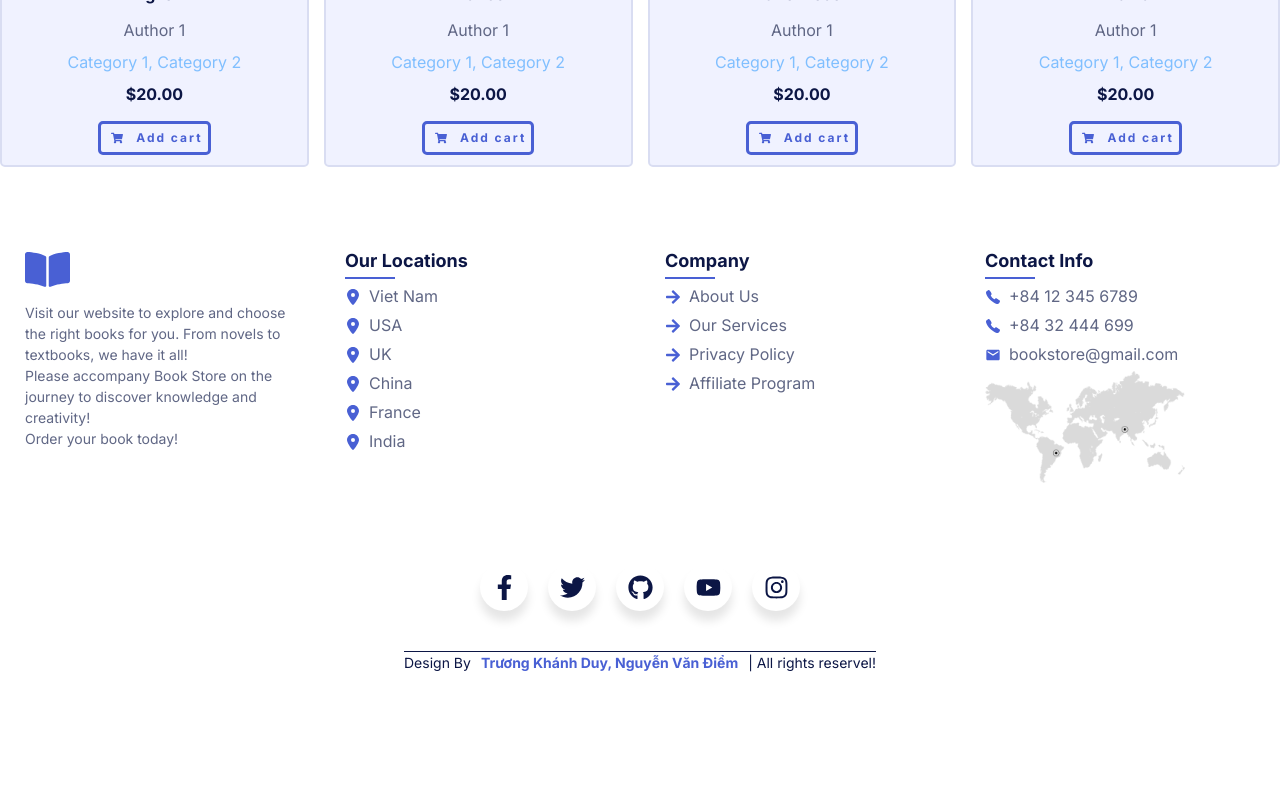
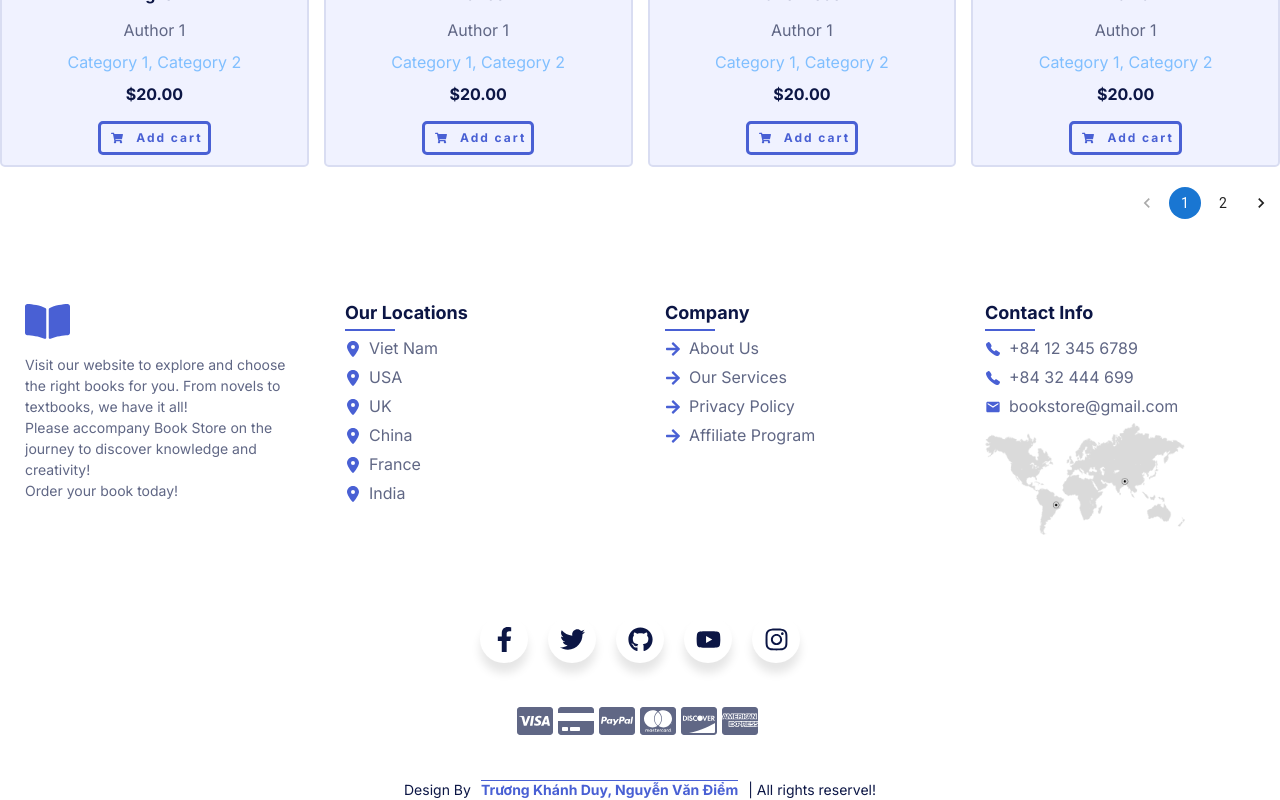
Before and after one commit to truongkhanhduy2001/my-book-store, a Next.js app: page /adventure in a window 1280 px wide. Shown: the part 493-1293 px from the top of the page. Before the commit the page ends 1166 px from the top, so only its background shows below. Built offline with nearby package versions, Linux system fonts and the light colour scheme.

Commit message:
Update code 28

```diff
--- a/package.json
+++ b/package.json
@@ -9,7 +9,10 @@
     "lint": "next lint"
   },
   "dependencies": {
+    "@emotion/react": "^11.11.4",
+    "@emotion/styled": "^11.11.5",
     "@fortawesome/fontawesome-free": "^6.5.1",
+    "@mui/material": "^5.15.15",
     "bootstrap": "^5.3.3",
     "next": "14.1.3",
     "react": "^18",
--- a/src/app/(navigation-footer)/adventure/page.tsx
+++ b/src/app/(navigation-footer)/adventure/page.tsx
@@ -2,6 +2,7 @@
 import "../books.css";
 import TitlePage from "@/app/components/titlePage/titlePage";
 import Book from "@/app/components/typeBook/book";
+import Paginate from "@/app/components/paginate/paginate";
 export default function Adventure() {
   const dataAdventure = [
     {
--- a/src/app/(navigation-footer)/arrivalPage/page.tsx
+++ b/src/app/(navigation-footer)/arrivalPage/page.tsx
@@ -2,8 +2,9 @@
 import Link from "next/link";
 import Image from "next/image";
 import "./arrivalView.css";
+import { useState, useEffect } from "react";
+import Paginate from "@/app/components/paginate/paginate";
 import { IoIosArrowBack } from "react-icons/io";
-import { useState, useEffect } from "react";
 import { LuEye } from "react-icons/lu";
 import { FiHeart } from "react-icons/fi";
 import { FaArrowRightArrowLeft } from "react-icons/fa6";
@@ -105,6 +106,7 @@ export default function Arrivals() {
                 );
               })}
             </div>
+            <Paginate />
           </div>
         </div>
       </section>
--- a/src/app/(navigation-footer)/discountPage/page.tsx
+++ b/src/app/(navigation-footer)/discountPage/page.tsx
@@ -2,8 +2,9 @@
 import Link from "next/link";
 import Image from "next/image";
 import "./discountView.css";
+import { useState, useEffect } from "react";
+import Paginate from "@/app/components/paginate/paginate";
 import { IoIosArrowBack } from "react-icons/io";
-import { useState, useEffect } from "react";
 import { LuEye } from "react-icons/lu";
 import { FiHeart } from "react-icons/fi";
 import { FaArrowRightArrowLeft } from "react-icons/fa6";
@@ -108,6 +109,7 @@ export default function Discount() {
                 );
               })}
             </div>
+            <Paginate />
           </div>
         </div>
       </section>
--- a/src/app/(navigation-footer)/sellerPage/page.tsx
+++ b/src/app/(navigation-footer)/sellerPage/page.tsx
@@ -2,12 +2,14 @@
 import Link from "next/link";
 import Image from "next/image";
 import "./sellerView.css";
+import { useState, useEffect } from "react";
+import Paginate from "@/app/components/paginate/paginate";
 import { IoIosArrowBack } from "react-icons/io";
 import { LuEye } from "react-icons/lu";
 import { FiHeart } from "react-icons/fi";
 import { FaArrowRightArrowLeft } from "react-icons/fa6";
 import { FaShoppingCart } from "react-icons/fa";
-import { useState, useEffect } from "react";
+
 export default function Seller() {
   const data = [
     {
@@ -108,6 +110,7 @@ export default function Seller() {
                 );
               })}
             </div>
+            <Paginate />
           </div>
         </div>
       </section>
--- a/src/app/components/footer/footer.css
+++ b/src/app/components/footer/footer.css
@@ -195,7 +195,6 @@
   font-size: 14px;
   color: var(--title-color);
   justify-content: space-around;
-  border-top: 1px solid;
 }
 
 .footer .end span {
@@ -203,6 +202,25 @@
   color: var(--first-color);
   font-weight: bold;
   margin-right: 10px;
+  border-top: 1px solid;
+}
+
+.footer .end .footer-payments {
+  display: flex;
+  width: 100%;
+  margin: auto;
+  justify-content: center;
+  margin-bottom: 40px;
+}
+
+.footer .end .footer-payments .payments {
+  margin-right: 5px;
+}
+
+.footer .end .footer-payments .payments .link-payments {
+  color: var(--text-color);
+  display: block;
+  font-size: 36px;
 }
 
 /* Scroll up */
--- a/src/app/components/footer/footer.tsx
+++ b/src/app/components/footer/footer.tsx
@@ -15,6 +15,12 @@ import {
   FaInstagram,
   FaBookOpen,
   FaArrowRight,
+  FaCcVisa,
+  FaCcAmex,
+  FaCcMastercard,
+  FaCreditCard,
+  FaCcPaypal,
+  FaCcDiscover,
 } from "react-icons/fa";
 
 export default function Footer() {
@@ -200,12 +206,57 @@ export default function Footer() {
       </div>
       {/* End icon social */}
       <div className="end">
+        <ul className="footer-payments">
+          <li className="payments">
+            <Link href="#" className="link-payments">
+              <i className="visa" aria-hidden="true">
+                <FaCcVisa />
+              </i>
+            </Link>
+          </li>
+          <li className="payments">
+            <Link href="#" className="link-payments">
+              <i className="credit-card" aria-hidden="true">
+                <FaCreditCard />
+              </i>
+            </Link>
+          </li>
+          <li className="payments">
+            <Link href="#" className="link-payments">
+              <i className="paypal" aria-hidden="true">
+                <FaCcPaypal />
+              </i>
+            </Link>
+          </li>
+          <li className="payments">
+            <Link href="#" className="link-payments">
+              <i className="mastercard" aria-hidden="true">
+                <FaCcMastercard />
+              </i>
+            </Link>
+          </li>
+          <li className="payments">
+            <Link href="#" className="link-payments">
+              <i className="discover" aria-hidden="true">
+                <FaCcDiscover />
+              </i>
+            </Link>
+          </li>
+          <li className="payments">
+            <Link href="#" className="link-payments">
+              <i className="amex" aria-hidden="true">
+                <FaCcAmex />
+              </i>
+            </Link>
+          </li>
+        </ul>
         Design By
         <span>
           <i className="icon-ds"></i>Trương Khánh Duy, Nguyễn Văn Điểm
         </span>
         | All rights reservel!
       </div>
+      {/* Scroll up */}
       <div onClick={scrollToTop} className="scroll-up">
         <span>
           <FaArrowUp />
--- /dev/null
+++ b/src/app/components/paginate/paginate.tsx
@@ -0,0 +1,44 @@
+import React, { useState } from "react";
+import Stack from "@mui/material/Stack";
+import Pagination from "@mui/material/Pagination";
+import { createTheme, ThemeProvider } from "@mui/material/styles";
+
+// Theme
+const theme = createTheme({
+  components: {
+    MuiStack: {
+      styleOverrides: {
+        root: {
+          // Thay đổi CSS cho Stack
+          display: "flex",
+          justifyContent: "flex-end", // Căn giữa theo chiều ngang, nên Stack sẽ nằm ở bên phải
+        },
+      },
+    },
+    MuiContainer: {
+      styleOverrides: {
+        root: {
+          display: "flex",
+          justifyContent: "flex-end", // Căn giữa theo chiều ngang
+        },
+      },
+    },
+  },
+});
+
+export default function Paginate() {
+  return (
+    <ThemeProvider theme={theme}>
+      <div
+        style={{
+          display: "flex",
+          justifyContent: "flex-end",
+          paddingTop: "20px",
+        }}
+      >
+        <Stack spacing={2}></Stack>
+        <Pagination count={2} color="primary" />
+      </div>
+    </ThemeProvider>
+  );
+}
--- a/src/app/components/typeBook/book.css
+++ b/src/app/components/typeBook/book.css
@@ -185,10 +185,35 @@
   .HeartIcon.active {
   fill: red;
 }
+
+/* Page */
+.books-container .books .pagination {
+  margin-top: 20px;
+  text-align: center;
+}
+
+.books-container .books .pagination span {
+  color: var(--title-color);
+  padding: 10px;
+  cursor: pointer;
+}
+
+.books-container .books .pagination button {
+  background-color: var(--first-color);
+  border: none;
+  padding: 10px 20px;
+  margin: 0 5px;
+  cursor: pointer;
+  border-radius: 5px;
+}
+
+.books-container .books .pagination button:hover {
+  box-shadow: 0 4px 32px var(--first-color);
+}
+
 /* End */
 
 /* Responsive */
-
 @media screen and (max-width: 1199px) {
   .books-container .books {
     max-width: 1024px !important;
--- a/src/app/components/typeBook/book.tsx
+++ b/src/app/components/typeBook/book.tsx
@@ -3,6 +3,7 @@ import Link from "next/link";
 import Image from "next/image";
 import "./book.css";
 import { useState, useEffect } from "react";
+import Paginate from "../paginate/paginate";
 import { LuEye } from "react-icons/lu";
 import { FiHeart } from "react-icons/fi";
 import { FaArrowRightArrowLeft } from "react-icons/fa6";
@@ -38,11 +39,15 @@ export default function Book({ data }: BookProps) {
     e.target.closest(".HeartIcon").classList.toggle("active");
     e.preventDefault();
   };
+
+  // Page
+  const [currentPage, setCurrentPage] = useState(1);
+
   return (
     <div className="books-container">
       <div className="books">
         <div className="books-box">
-          {data.slice(-12).map((item, index) => {
+          {data.slice(-16).map((item, index) => {
             return (
               <Link key={index} href="#" className="books-card">
                 <div className="books-image">
@@ -85,6 +90,7 @@ export default function Book({ data }: BookProps) {
             );
           })}
         </div>
+        <Paginate />
       </div>
     </div>
   );
```
Also changed, not shown: 1 other file (tests, documents, lock files or other folders).
